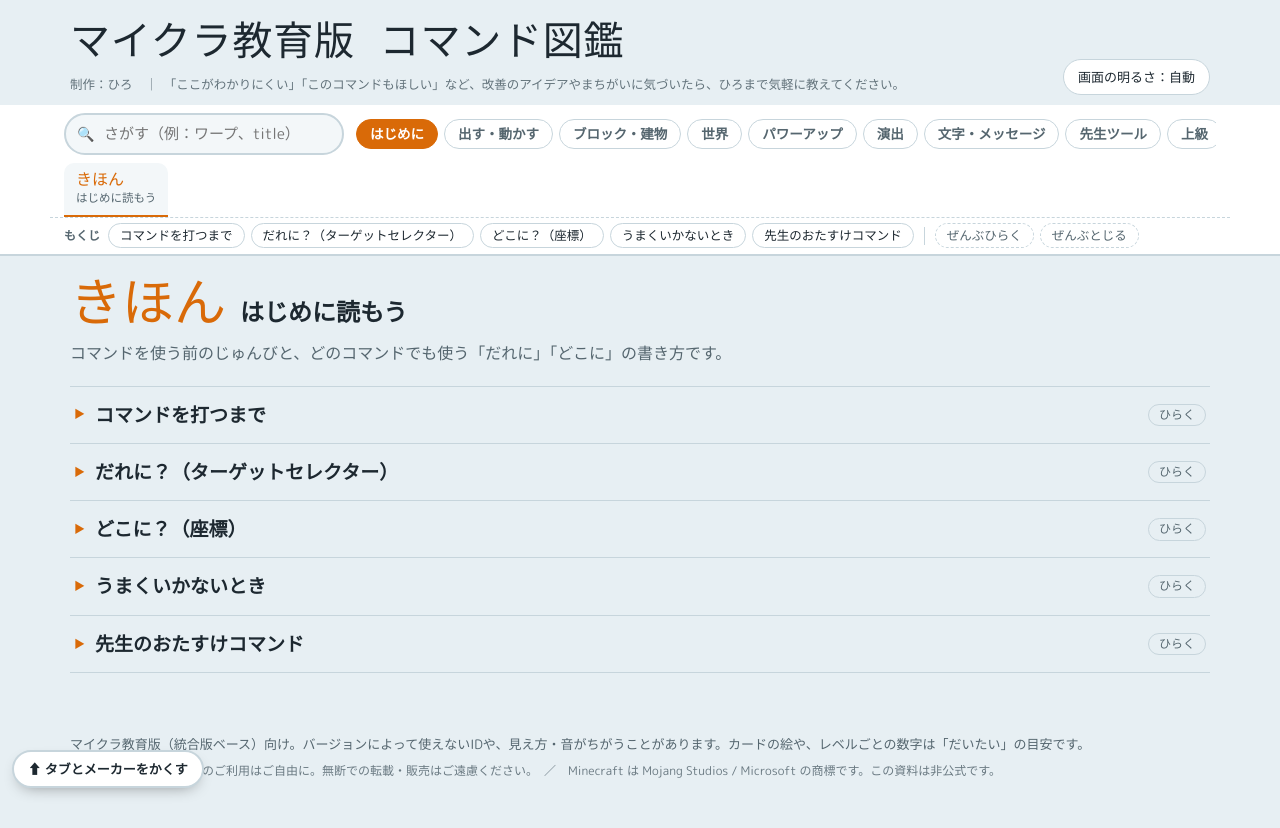
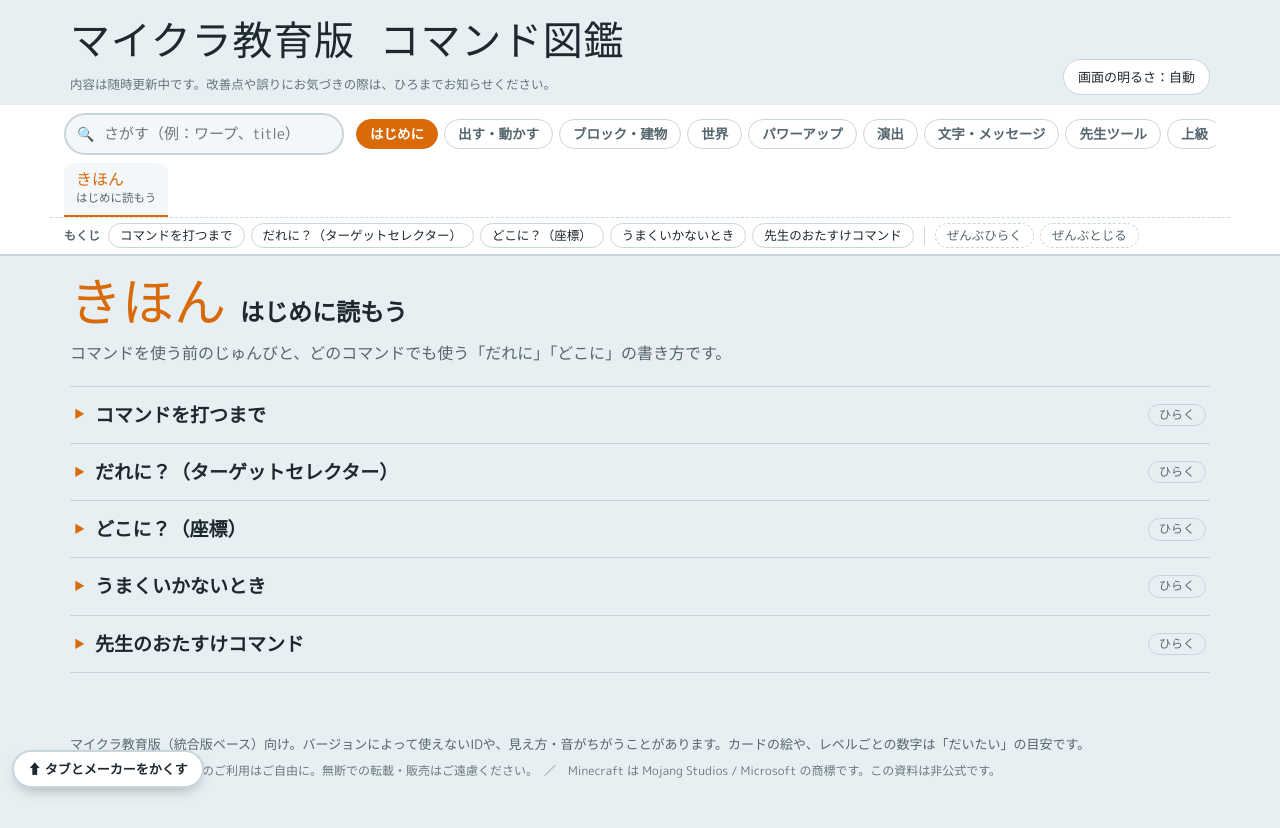
Before and after one commit to Verty72/mcedu_command, a plain HTML site: page index.html in a window 1280 px wide. Drawn offline with Linux system fonts and the light colour scheme; a web font is replaced by a local one.

Commit message:
Update footer message for clarity and accuracy

```diff
--- a/index.html
+++ b/index.html
@@ -407,7 +407,7 @@
 <header class="top">
   <div class="brand">
     <h1>マイクラ教育版 コマンド図鑑</h1>
-    <p class="by">制作：ひろ　｜　「ここがわかりにくい」「このコマンドもほしい」など、改善のアイデアやまちがいに気づいたら、ひろまで気軽に教えてください。</p>
+    <p class="by">内容は随時更新中です。改善点や誤りにお気づきの際は、ひろまでお知らせください。</p>
   </div>
   <button class="theme-btn" id="themeBtn" type="button">画面の明るさ：自動</button>
 </header>
```
